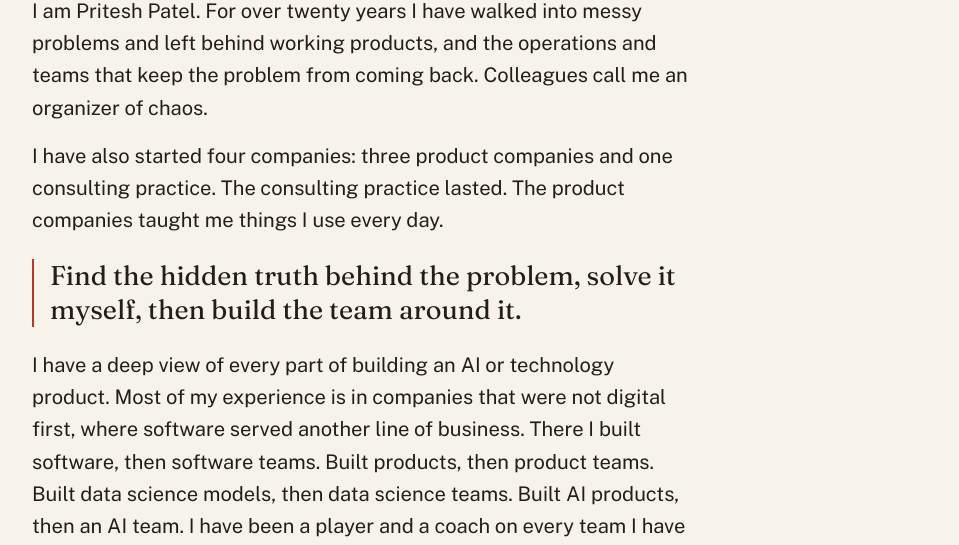
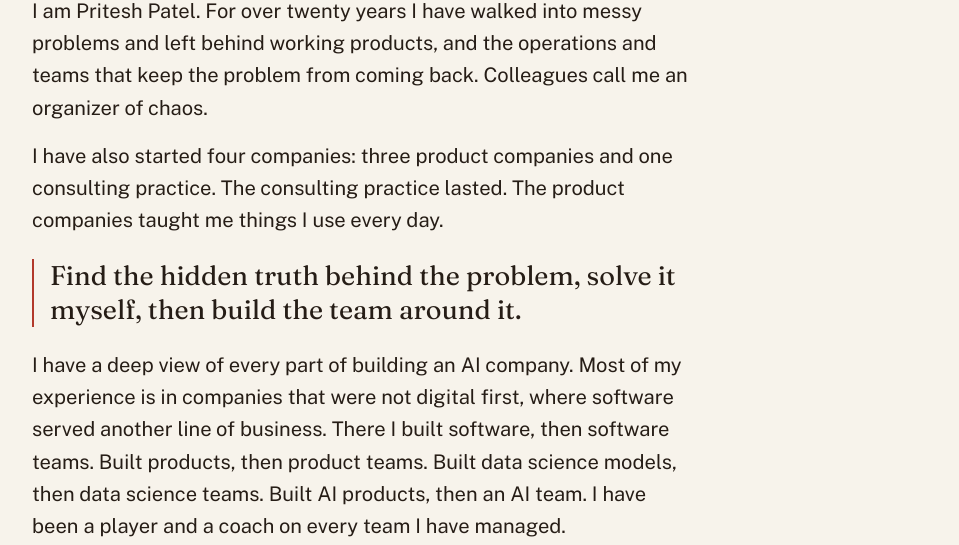
Before and after one commit to priteshpatel15/pritesh.ai, a plain HTML site: page index.html in a window 1280 px wide. Shown: the part 407-952 px from the top of the page, without its empty margins (160-1119 px from the left). Drawn offline with nearby package versions, Linux system fonts and the light colour scheme.

Commit message:
Reword one line in the summary
Co-Authored-By: Claude <noreply@anthropic.com>

```diff
--- a/index.html
+++ b/index.html
@@ -68,7 +68,7 @@ footer{border-top:1px solid var(--rule);padding-top:1.5rem;color:var(--soft);fon
 <p>I am Pritesh Patel. For over twenty years I have walked into messy problems and left behind working products, and the operations and teams that keep the problem from coming back. Colleagues call me an organizer of chaos.</p>
 <p>I have also started four companies: three product companies and one consulting practice. The consulting practice lasted. The product companies taught me things I use every day.</p>
 <p class="way">Find the hidden truth behind the problem, solve it myself, then build the team around it.</p>
-<p>I have a deep view of every part of building an AI or technology product. Most of my experience is in companies that were not digital first, where software served another line of business. There I built software, then software teams. Built products, then product teams. Built data science models, then data science teams. Built AI products, then an AI team. I have been a player and a coach on every team I have managed.</p>
+<p>I have a deep view of every part of building an AI company. Most of my experience is in companies that were not digital first, where software served another line of business. There I built software, then software teams. Built products, then product teams. Built data science models, then data science teams. Built AI products, then an AI team. I have been a player and a coach on every team I have managed.</p>
 <p class="next">Below are personal projects from outside of work. For my work, see <a href="https://www.linkedin.com/in/pritesh-p/">LinkedIn</a>. My latest obsession is <a href="#truth">keeping AI telling the truth</a>, so those projects and their code come first. After them are <a href="#tinkering">a few things I have tinkered with</a> over the years on my own time.</p>
 </div>
 
```
